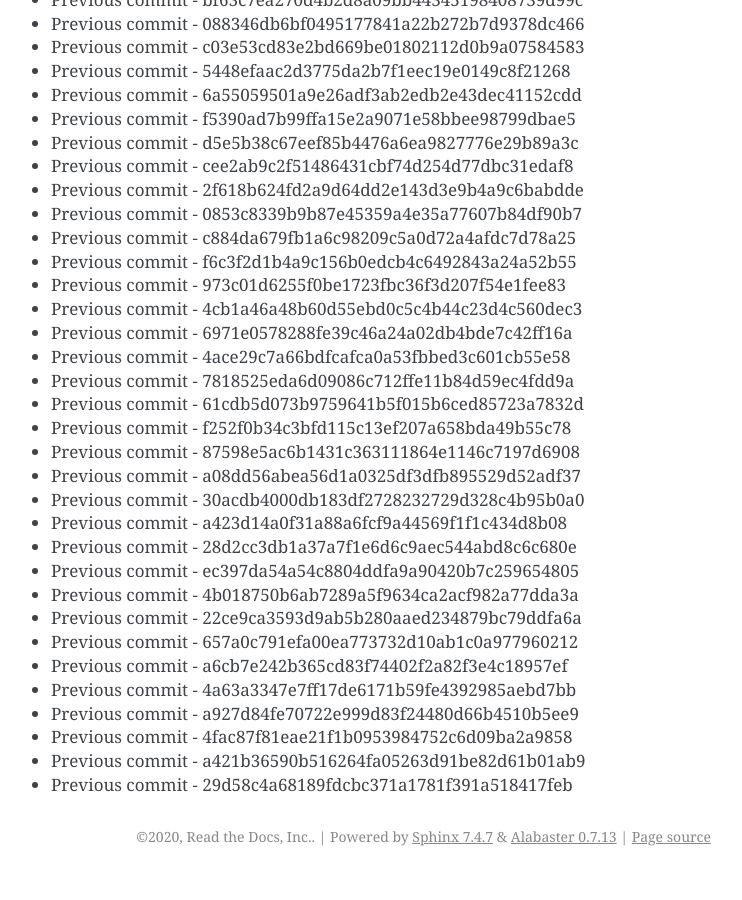
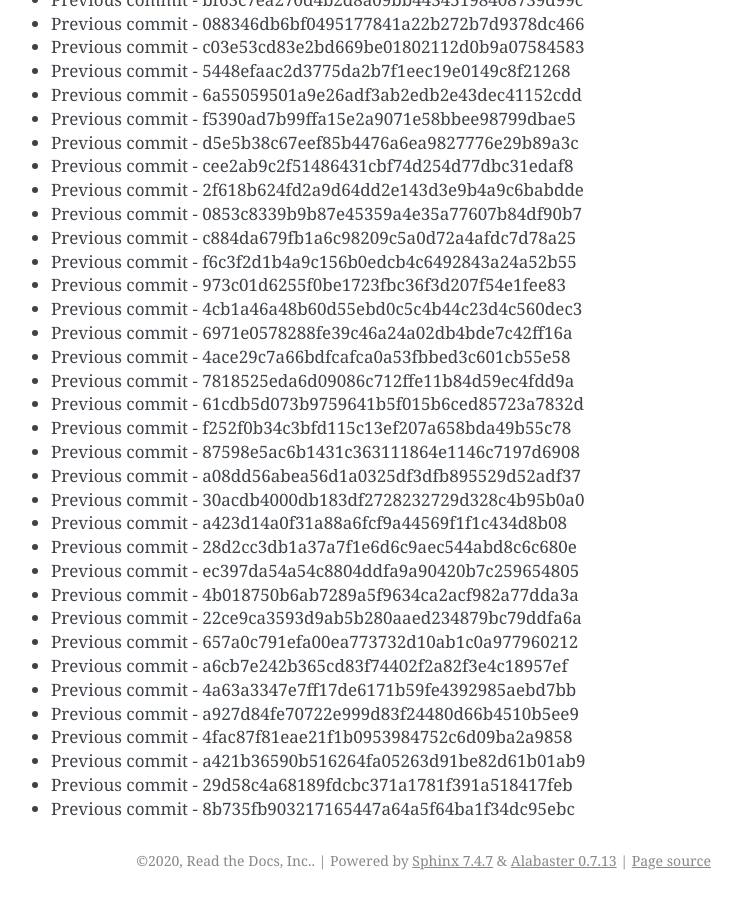
Before and after one commit to readthedocs/rtd-git-stresstest, a Sphinx documentation site: the page built from docs/updates.rst, in a window 1280 px wide and 900 px high, scrolled down 24762 px. Shown: the whole window, without its empty margins (399-1141 px from the left). Built offline with Sphinx 7.4.7, drawn with Linux system fonts in a browser that asks for light colours; before the commit the page ends 25638 px from its top, so only the background shows below that.

Commit message:
Generating commit from previous: 8b735fb903217165447a64a5f64ba1f34dc95ebc

```diff
--- a/docs/updates.rst
+++ b/docs/updates.rst
@@ -1072,3 +1072,4 @@ It can be tested for any performance characteristics.
 * Previous commit - 4fac87f81eae21f1b0953984752c6d09ba2a9858
 * Previous commit - a421b36590b516264fa05263d91be82d61b01ab9
 * Previous commit - 29d58c4a68189fdcbc371a1781f391a518417feb
+* Previous commit - 8b735fb903217165447a64a5f64ba1f34dc95ebc
```
